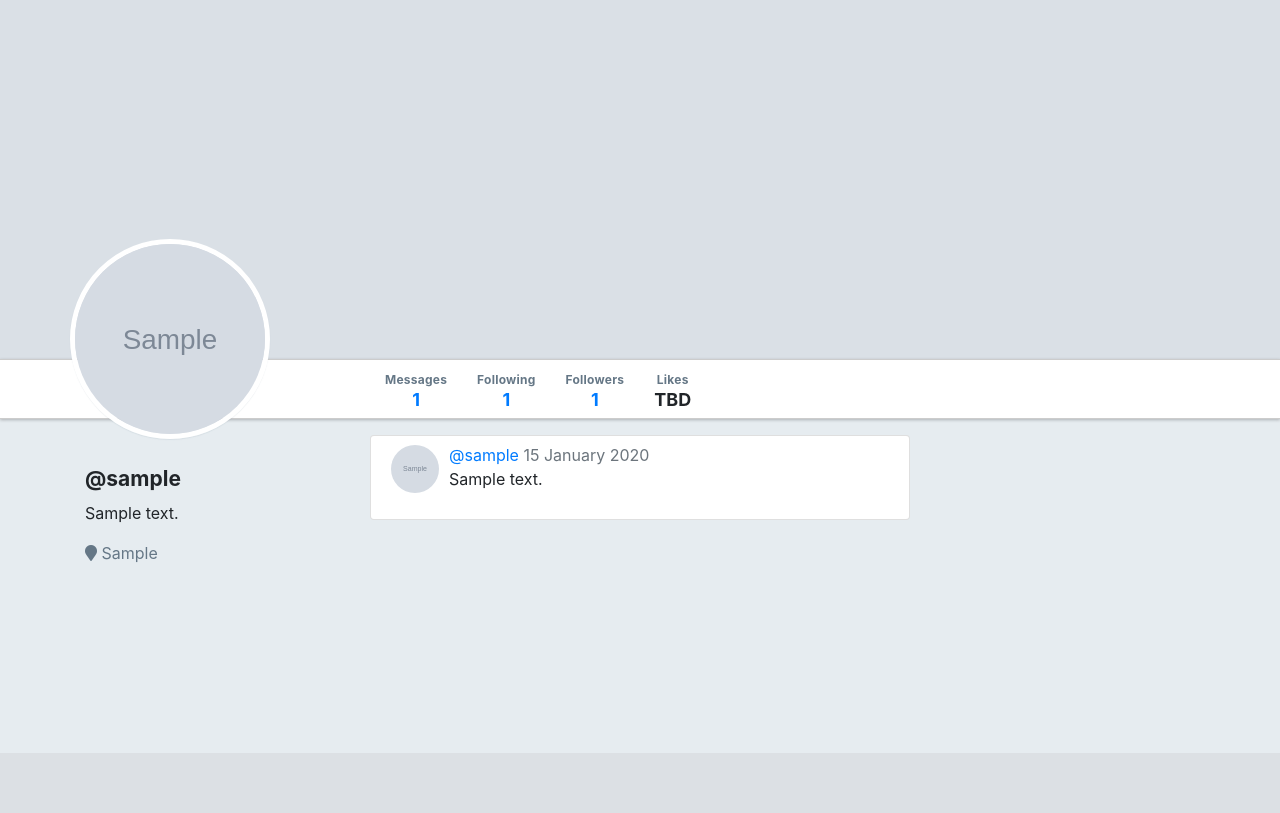
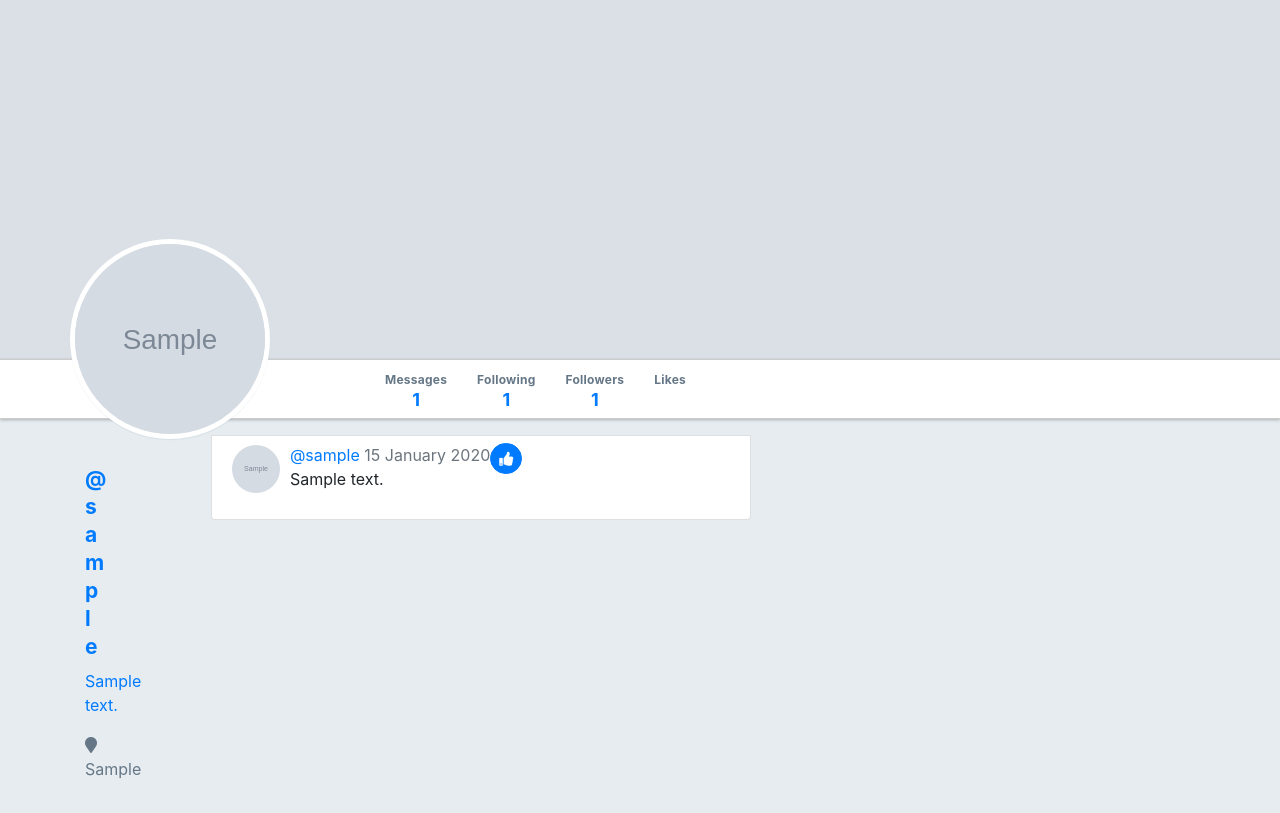
Before and after one commit to youngjae019/twitter-warbler, a Flask app: page /users/1 in a window 1280 px wide. Shown: the part 47-860 px from the top of the page. Before the commit the page ends 609 px from the top, so only its background shows below. Run offline with Flask 2, Linux system fonts and the light colour scheme; tables that the repository leaves empty hold one stand-in row (values such as "Sample post"); grey boxes marked "Sample" are stand-in pictures; some libraries are stand-ins or nearby versions.

Commit message:
modified routes and added user likes

```diff
--- a/app.py
+++ b/app.py
@@ -13,8 +13,7 @@
 
 # Get DB_URI from environ variable (useful for production/testing) or,
 # if not set there, use development local db.
-app.config['SQLALCHEMY_DATABASE_URI'] = (
-    os.environ.get('DATABASE_URL', 'postgres:///warbler'))
+app.config['SQLALCHEMY_DATABASE_URI'] = 'postgres://postgres:theo@localhost/warbler'
 
 app.config['SQLALCHEMY_TRACK_MODIFICATIONS'] = False
 app.config['SQLALCHEMY_ECHO'] = False
@@ -153,7 +152,8 @@
                 .order_by(Message.timestamp.desc())
                 .limit(100)
                 .all())
-    return render_template('users/show.html', user=user, messages=messages)
+    likes = [message.id for message in user.likes]
+    return render_template('users/show.html', user=user, messages=messages, likes=likes)
 
 
 @app.route('/users/<int:user_id>/following')
@@ -323,7 +323,9 @@
                     .limit(100)
                     .all())
 
-        return render_template('home.html', messages=messages)
+        liked_msg_ids = [msg.id for msg in g.user.likes]
+
+        return render_template('home.html', messages=messages, likes=liked_msg_ids)
 
     else:
         return render_template('home-anon.html')
--- a/templates/users/detail.html
+++ b/templates/users/detail.html
@@ -29,7 +29,9 @@
           </li>
           <li class="stat">
             <p class="small">Likes</p>
-            <h4>TBD</h4>
+            <h4>
+              <a href="/users/{{ user.id }}/likes"{{ user.likes|length }}</a>
+            </h4>
           </li>
           <div class="ml-auto">
             {% if g.user.id == user.id %}
--- a/templates/users/show.html
+++ b/templates/users/show.html
@@ -17,6 +17,14 @@
             <span class="text-muted">{{ message.timestamp.strftime('%d %B %Y') }}</span>
             <p>{{ message.text }}</p>
           </div>
+
+          {% if g.user.id != message.user_id %}
+            <form method="POST" action="/messages/{{ message.id }}/like" class="messages-like">
+              <button class="btn btn-sm {{ 'btn-primary' if message.id in likes else 'btn-secondary'}}">
+                <i class="fa fa-thumbs-up"></i>
+              </button>
+            </form>
+          {% endif %}
         </li>
 
       {% endfor %}
```
